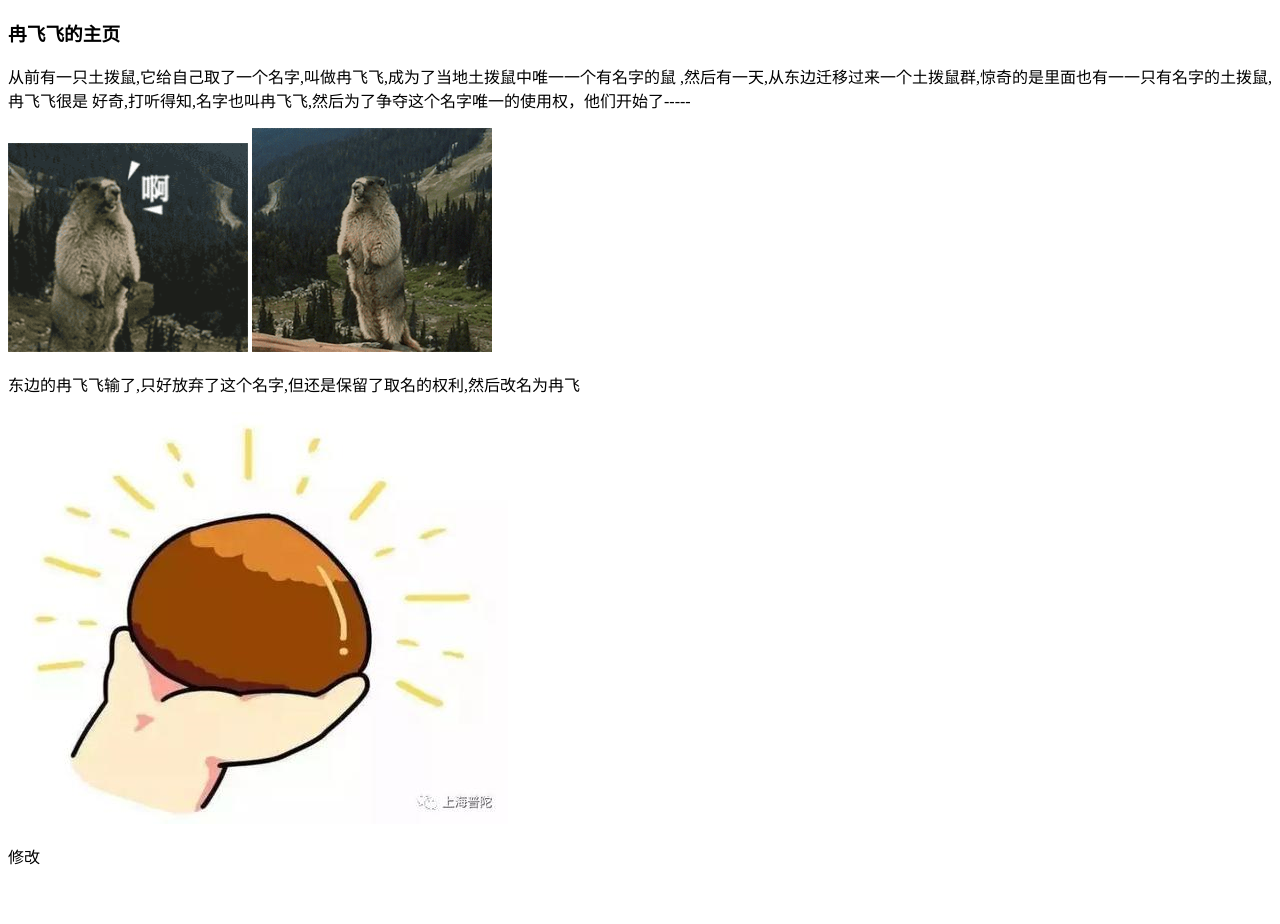
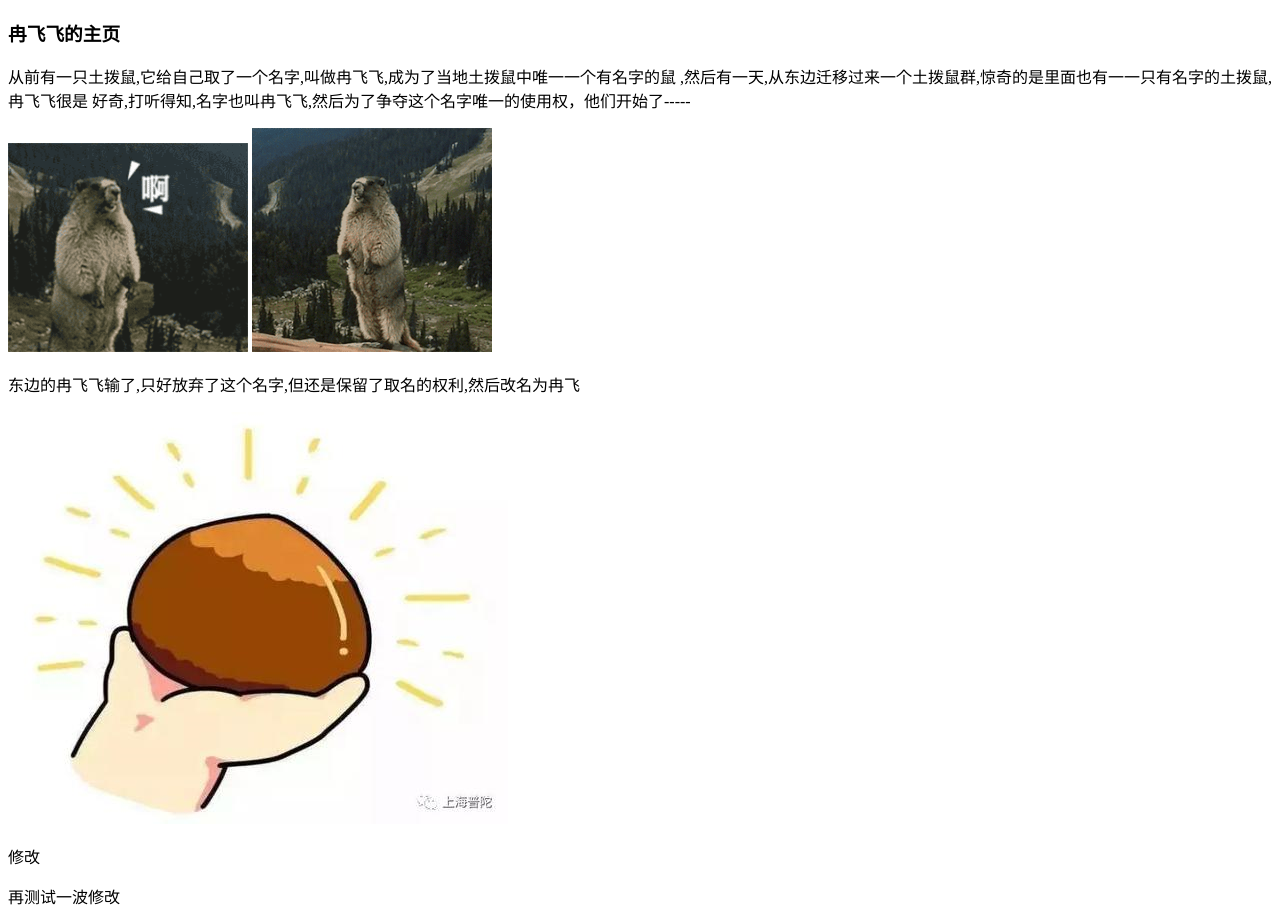
Before and after one commit to lijinjin1011/studyGit, a plain HTML site: page index.html in a window 1280 px wide. Before the commit the page ends 884 px from the top, so only its background shows below. Drawn offline with Linux system fonts and the light colour scheme.

Commit message:
测试修改

```diff
--- a/index.html
+++ b/index.html
@@ -17,5 +17,6 @@
     <p>东边的冉飞飞输了,只好放弃了这个名字,但还是保留了取名的权利,然后改名为冉飞</p>
     <img src="./03.png" alt="">
     <p>修改</p>
+    <p>再测试一波修改</p>
 </body>
 </html>
```
